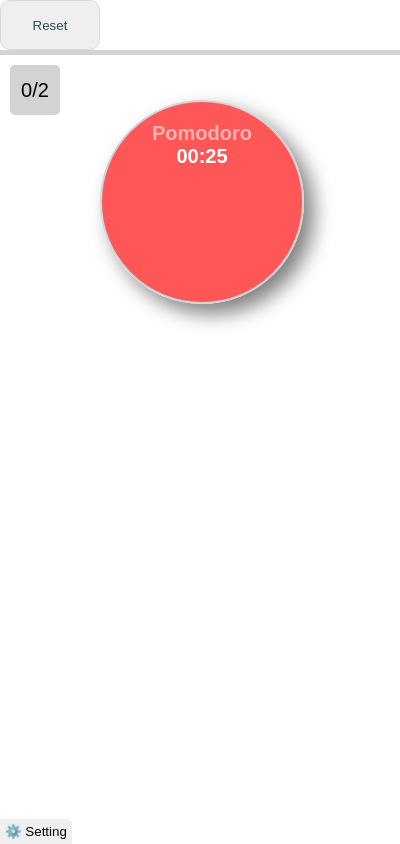
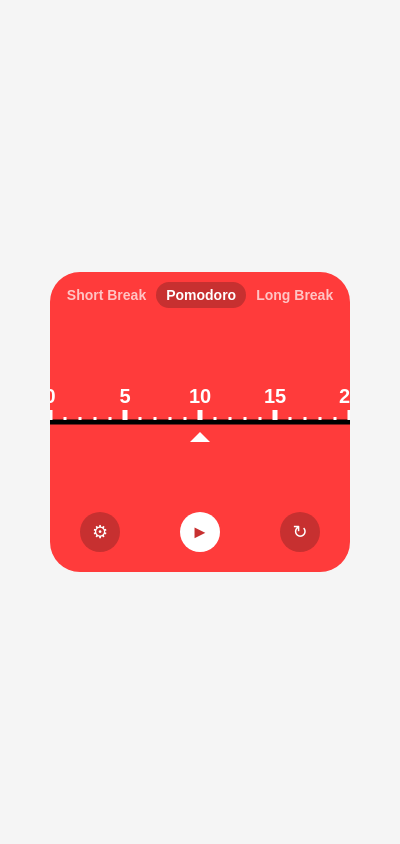
Before and after one commit to Thanhfdq/pomodoro-timer-app, an Electron app: page index.html in a window 400 px wide. Drawn offline with Linux system fonts and the light colour scheme.

Commit message:
New UI setup.

```diff
--- /dev/null
+++ b/css/index.css
@@ -0,0 +1,121 @@
+/* General Styles */
+* {
+    box-sizing: border-box;
+    margin: 0;
+    padding: 0;
+    font-family: Arial, sans-serif;
+}
+
+body {
+    display: flex;
+    justify-content: center;
+    align-items: center;
+    height: 100vh;
+    background-color: #f5f5f5;
+}
+
+.timer-container {
+    width: 300px;
+    height: 300px;
+    background-color: #ff3b3b;
+    border-radius: 30px;
+    color: white;
+    text-align: center;
+    position: relative;
+}
+
+/* Mode buttons */
+.mode-buttons {
+    position: absolute;
+    top: 10px;
+    display: flex;
+    align-items: center;
+    justify-content: center;
+    width: 100%;
+}
+
+.mode-buttons button {
+    background: none;
+    border: none;
+    color: white;
+    font-size: 14px;
+    font-weight: bold;
+    border-radius: 15px;
+    padding: 5px 10px;
+    cursor: pointer;
+    opacity: 0.7;
+}
+
+.mode-buttons .active {
+    background-color: #c73030;
+    border-radius: 15px;
+    opacity: 1;
+}
+
+/* Timer display */
+.timer-display {
+    position: relative;
+    width: 100%;
+    height: 100%;
+}
+.top-half {
+    width: 100%;
+    height: calc(50% - 2.5px);
+    position: relative;
+}
+.timer-display::before {
+    content: "";
+    width: 100%;
+    height: 5px;
+    background-color: black;
+    position: absolute;
+    top: 50%;
+    left: 50%;
+    transform: translate(-50%, -50%);
+}
+.bottom-half {
+    width: 100%;
+    height: 50%;
+}
+
+.timer-pointer {
+    position: absolute;
+    top: 50%;
+    left: 50%;
+    transform: translate(-50%, -50%);
+    border: 10px solid transparent;
+    border-bottom-color: white;
+    margin-top: 10px;
+}
+
+.timer-numbers {
+    position: absolute;
+    bottom: 0;
+    width: 100%;
+    height: 100%;
+}
+
+/* Control buttons */
+.controls {
+    position: absolute;
+    bottom: 20px;
+    width: 100%;
+    display: flex;
+    justify-content: space-around;
+}
+
+.controls button {
+    width: 40px;
+    height: 40px;
+    border: none;
+    border-radius: 50%;
+    cursor: pointer;
+    background-color: #c73030;
+    color: white;
+    font-size: 18px;
+}
+
+#start-pause {
+    background-color: white;
+    color: #c73030;
+}
--- /dev/null
+++ b/css/timer-ruler.css
@@ -0,0 +1,54 @@
+.ruler-container {
+    width: 100%;
+    height: 100%;
+    overflow-x: scroll;
+    cursor: grab; /* Shows grabbable cursor */
+
+    /* Hide scrollbar */
+    scrollbar-width: none;
+    -ms-overflow-style: none;
+    user-select: none; /* Prevent text selection while dragging */
+}
+
+.ruler-container::-webkit-scrollbar {
+    display: none;
+}
+
+.ruler-container:active {
+    cursor: grabbing; /* Shows grabbing cursor when dragging */
+}
+
+.ruler {
+    position: relative;
+    height: 100%; /* Space for ticks and numbers */
+    /* Width will be set by JavaScript */
+}
+
+/* Small ticks */
+.tick-small {
+    position: absolute;
+    width: 3px;
+    height: 3px;
+    background: white;
+    transform: translateX(-50%);
+    bottom: 0;
+}
+
+/* Big ticks */
+.tick-big {
+    position: absolute;
+    width: 5px;
+    height: 10px;
+    background: white;
+    transform: translateX(-50%);
+    bottom: 0;
+}
+
+/* Numbers */
+.tick-label {
+    position: absolute;
+    transform: translateX(-50%);
+    bottom: 12px;
+    font-size: 20px;
+    font-weight: bold;
+}
--- a/index.html
+++ b/index.html
@@ -3,52 +3,43 @@
     <head>
         <meta charset="UTF-8" />
         <meta name="viewport" content="width=device-width, initial-scale=1.0" />
-        <title>Pomodoro Timer</title>
-        <link rel="stylesheet" href="css/mainWindow.css" />
+        <title>Pomodoro Timer UI</title>
+        <link rel="stylesheet" href="css/index.css" />
+        <link rel="stylesheet" href="css/timer-ruler.css" />
     </head>
+    <body>
+        <div class="timer-container">
+            <!-- Timer Display -->
+            <div class="timer-display">
+                <div class="top-half">
+                    <div class="timer-numbers">
+                        <div class="ruler-container">
+                            <div class="ruler"></div>
+                        </div>
+                    </div>
+                </div>
+                <div class="bottom-half">
+                    <div class="timer-pointer"></div>
+                </div>
+            </div>
 
-    <body>
-        <div class="header-part">
-            <button id="reset">Reset</button>
-            <div id="fullProgress">
-                <div id="passed-pomodoro"></div>
+            <!-- Mode Buttons -->
+            <div class="mode-buttons">
+                <button>Short Break</button>
+                <button class="active">Pomodoro</button>
+                <button>Long Break</button>
             </div>
-            <div class="count-pomodoros-panel">
-                <p id="count-pomodoro"></p>
-                /
-                <p id="long-break-interval"></p>
+
+            <!-- Control Buttons -->
+            <div class="controls">
+                <button>&#9881;</button>
+                <!-- Settings Icon -->
+                <button id="start-pause">&#9658;</button>
+                <!-- Play Icon -->
+                <button>&#8635;</button>
+                <!-- Refresh Icon -->
             </div>
         </div>
-
-        <div class="containter">
-            <div id="tomato">
-                <div id="mode"></div>
-                <div id="timer"></div>
-            </div>
-        </div>
-
-        <div class="footer-part">
-            <button id="setting-button">⚙️ Setting</button>
-            <div id="setting-items-group">
-                <div class="setting-block">
-                    <label for="">Auto start pomodoro</label>
-                    <label class="switch">
-                        <input id="autostart" type="checkbox" />
-                        <span class="slider round"></span>
-                    </label>
-                </div>
-                <div class="setting-block">
-                    <label for="">Auto start break</label>
-                    <label class="switch">
-                        <input id="autobreak" type="checkbox" />
-                        <span class="slider round"></span>
-                    </label>
-                </div>
-            </div>
-        </div>
-
-        <audio id="notification-sound" src="sounds/ting.mp3"></audio>
-
-        <script src="./app.js"></script>
+        <script src="timer-ruler.js"></script>
     </body>
 </html>
--- /dev/null
+++ b/timer-ruler.js
@@ -0,0 +1,51 @@
+class TimeRuler {
+  constructor(container, scaleLimit) {
+    this.container = container;
+    this.scaleLimit = scaleLimit; // in minutes
+    this.pixelsPerTick = 15; // gap between ticks
+    this.minutesPerBigTick = 5; // every 5 minutes for big tick
+
+    this.init();
+  }
+
+  init() {
+    // Calculate total width needed
+    const totalTicks = this.scaleLimit;
+    const totalWidth = totalTicks * this.pixelsPerTick;
+
+    // Set ruler width
+    this.container.style.width = `${totalWidth}px`;
+
+    // Create ticks
+    for (let i = 0; i <= this.scaleLimit; i++) {
+      const position = i * this.pixelsPerTick;
+
+      if (i % this.minutesPerBigTick === 0) {
+        // Create big tick
+        this.createTick(position, true, i);
+      } else {
+        // Create small tick
+        this.createTick(position, false);
+      }
+    }
+  }
+
+  createTick(position, isBig, minutes = null) {
+    const tick = document.createElement("div");
+    tick.className = isBig ? "tick-big" : "tick-small";
+    tick.style.left = `${position}px`;
+    this.container.appendChild(tick);
+
+    if (isBig && minutes !== null) {
+      // Add label for big ticks
+      const label = document.createElement("div");
+      label.className = "tick-label";
+      label.style.left = `${position}px`;
+      label.textContent = minutes;
+      this.container.appendChild(label);
+    }
+  }
+}
+
+const rulerContainer = document.querySelector(".ruler");
+const timeRuler = new TimeRuler(rulerContainer, 30); // 30 minutes scale
```
Also changed, not shown: index0.html (added, +54 -0 lines), main.js (+15 -15 lines).
